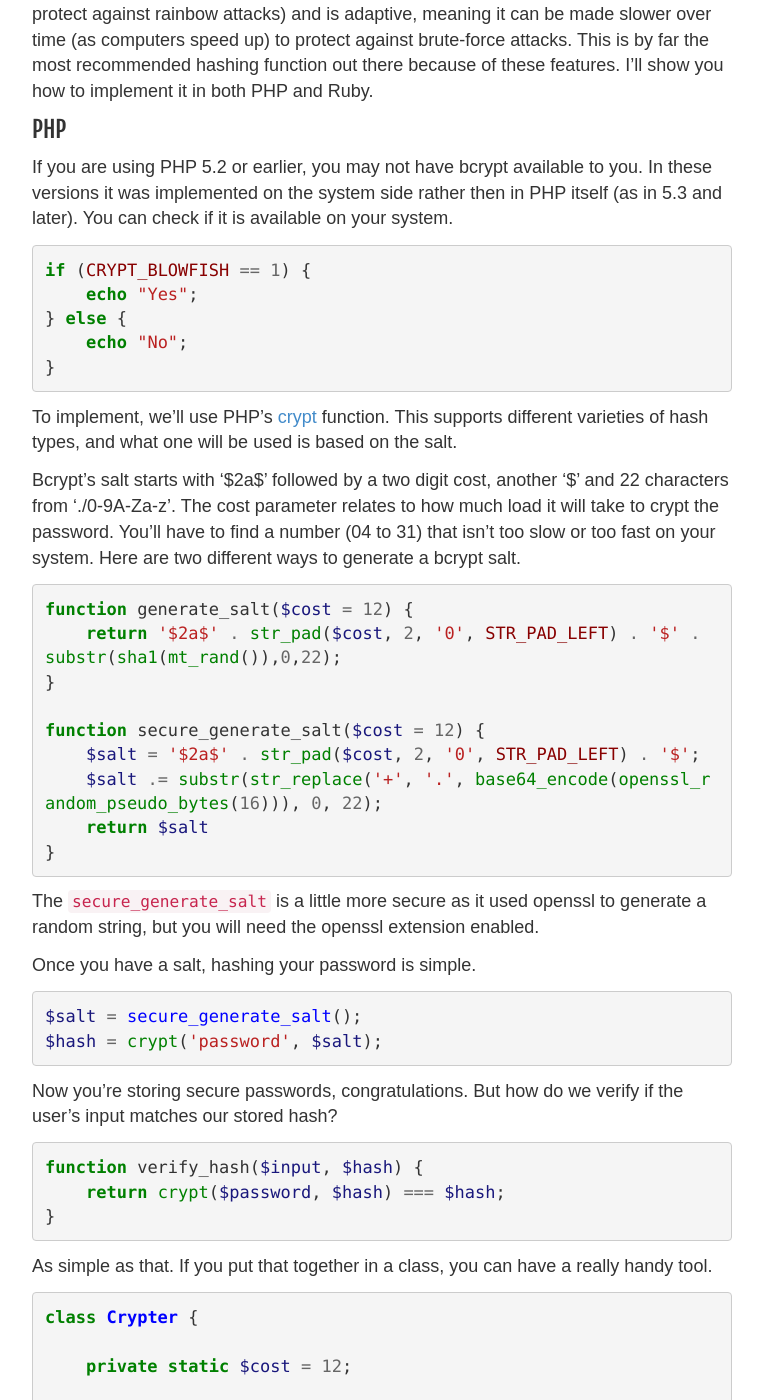
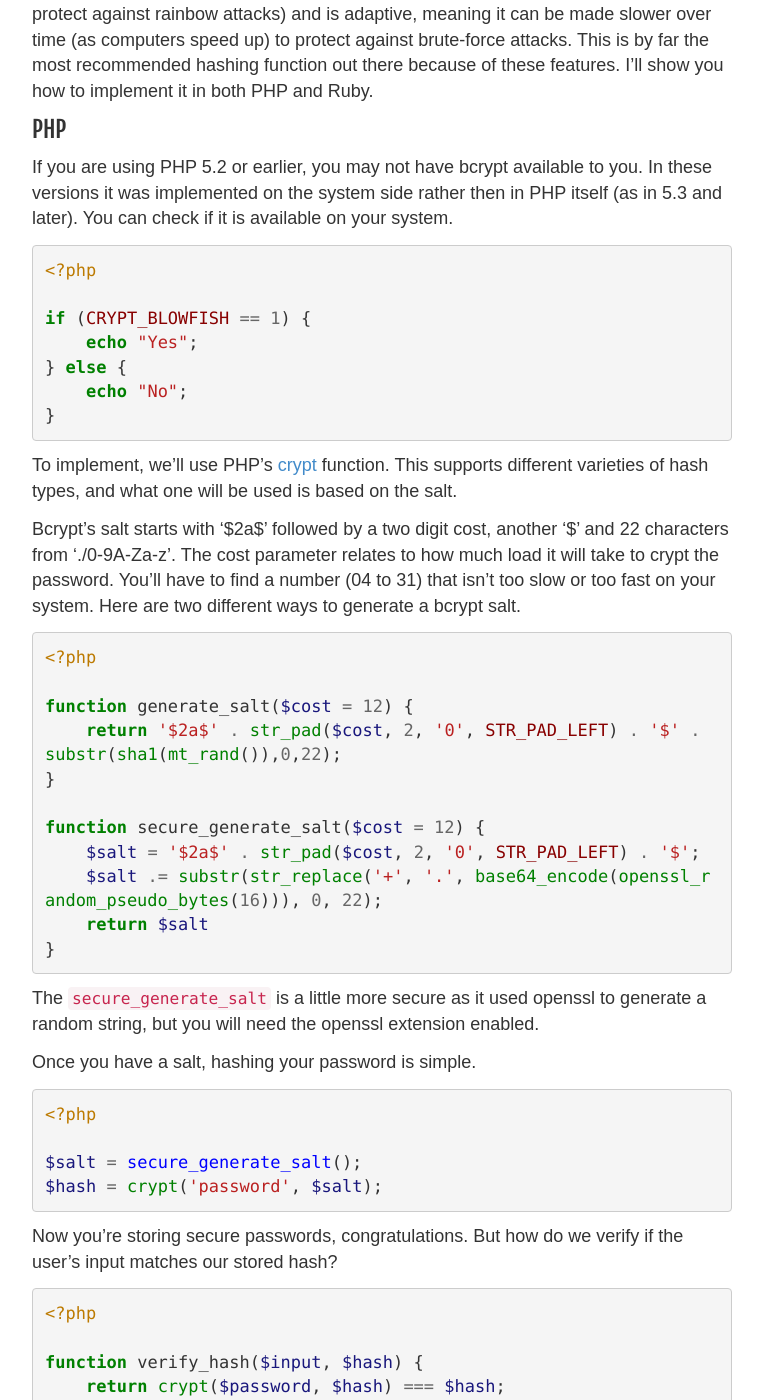
Before and after one commit to mloberg/mloberg.github.com, a Jekyll site: the page built from site/_posts/2012-06-26-securing-your-passwords.md, in a window 1280 px wide and 1400 px high, scrolled down 663 px. Shown: the whole window, without its empty margins (258-1021 px from the left). Built offline with Jekyll 4.4.1, drawn with Linux system fonts in a browser that asks for light colours; some web fonts are replaced; comment, search, counter and statistics services are not loaded.

Commit message:
Fix code highlighting in Securing Passwords post.
For code highlighting to work with PHP, there needs to be opening tags.

```diff
--- a/site/_posts/2012-06-26-securing-your-passwords.md
+++ b/site/_posts/2012-06-26-securing-your-passwords.md
@@ -14,6 +14,8 @@ I personally use [bcrypt](http://en.wikipedia.org/wiki/Bcrypt) to hash all my pa
 If you are using PHP 5.2 or earlier, you may not have bcrypt available to you. In these versions it was implemented on the system side rather then in PHP itself (as in 5.3 and later). You can check if it is available on your system.
 
 {% highlight php %}
+<?php
+
 if (CRYPT_BLOWFISH == 1) {
     echo "Yes";
 } else {
@@ -26,6 +28,8 @@ To implement, we'll use PHP's [crypt](http://us.php.net/manual/en/function.crypt
 Bcrypt's salt starts with '$2a$' followed by a two digit cost, another '$' and 22 characters from './0-9A-Za-z'. The cost parameter relates to how much load it will take to crypt the password. You'll have to find a number (04 to 31) that isn't too slow or too fast on your system. Here are two different ways to generate a bcrypt salt.
 
 {% highlight php %}
+<?php
+
 function generate_salt($cost = 12) {
     return '$2a$' . str_pad($cost, 2, '0', STR_PAD_LEFT) . '$' . substr(sha1(mt_rand()),0,22);
 }
@@ -42,6 +46,8 @@ The `secure_generate_salt` is a little more secure as it used openssl to generat
 Once you have a salt, hashing your password is simple.
 
 {% highlight php %}
+<?php
+
 $salt = secure_generate_salt();
 $hash = crypt('password', $salt);
 {% endhighlight %}
@@ -49,6 +55,8 @@ $hash = crypt('password', $salt);
 Now you're storing secure passwords, congratulations. But how do we verify if the user's input matches our stored hash?
 
 {% highlight php %}
+<?php
+
 function verify_hash($input, $hash) {
     return crypt($password, $hash) === $hash;
 }
@@ -57,6 +65,8 @@ function verify_hash($input, $hash) {
 As simple as that. If you put that together in a class, you can have a really handy tool.
 
 {% highlight php %}
+<?php
+
 class Crypter {
 
     private static $cost = 12;
```
